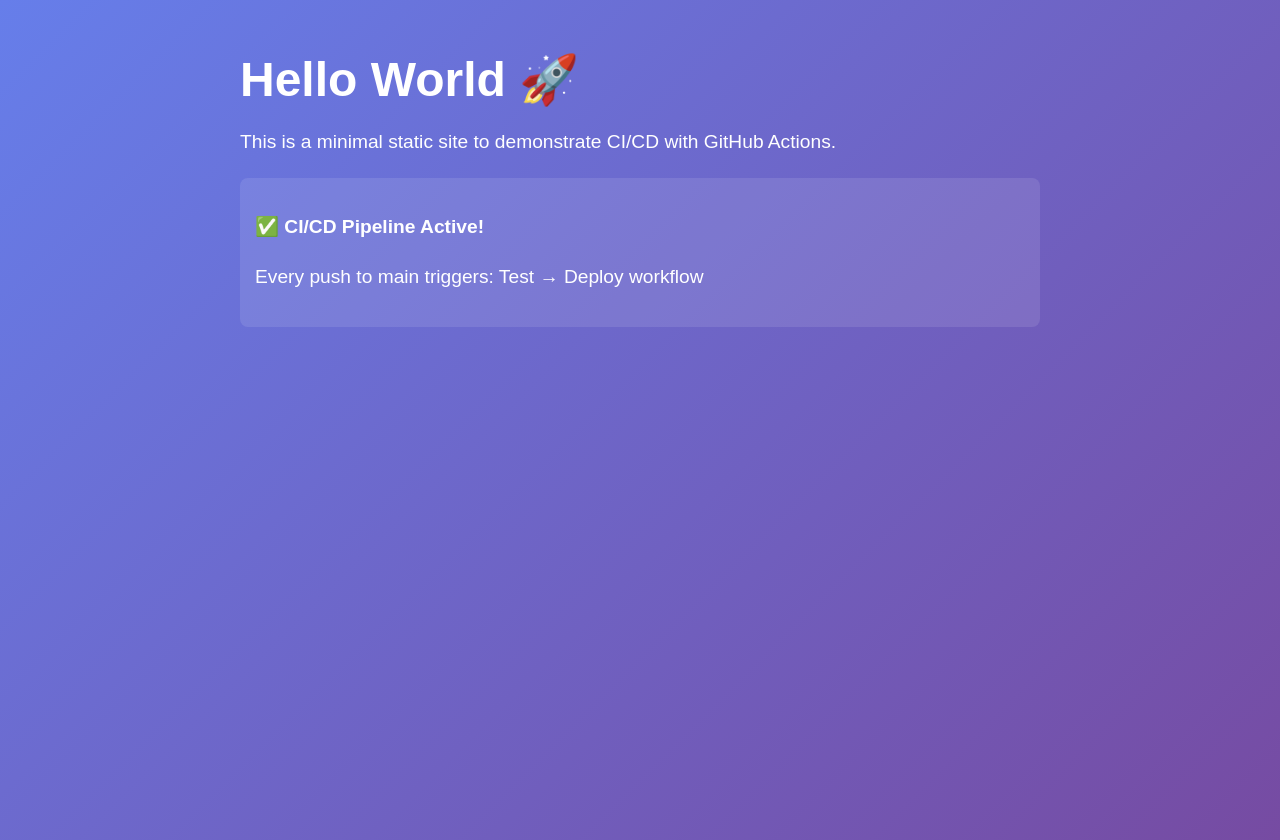
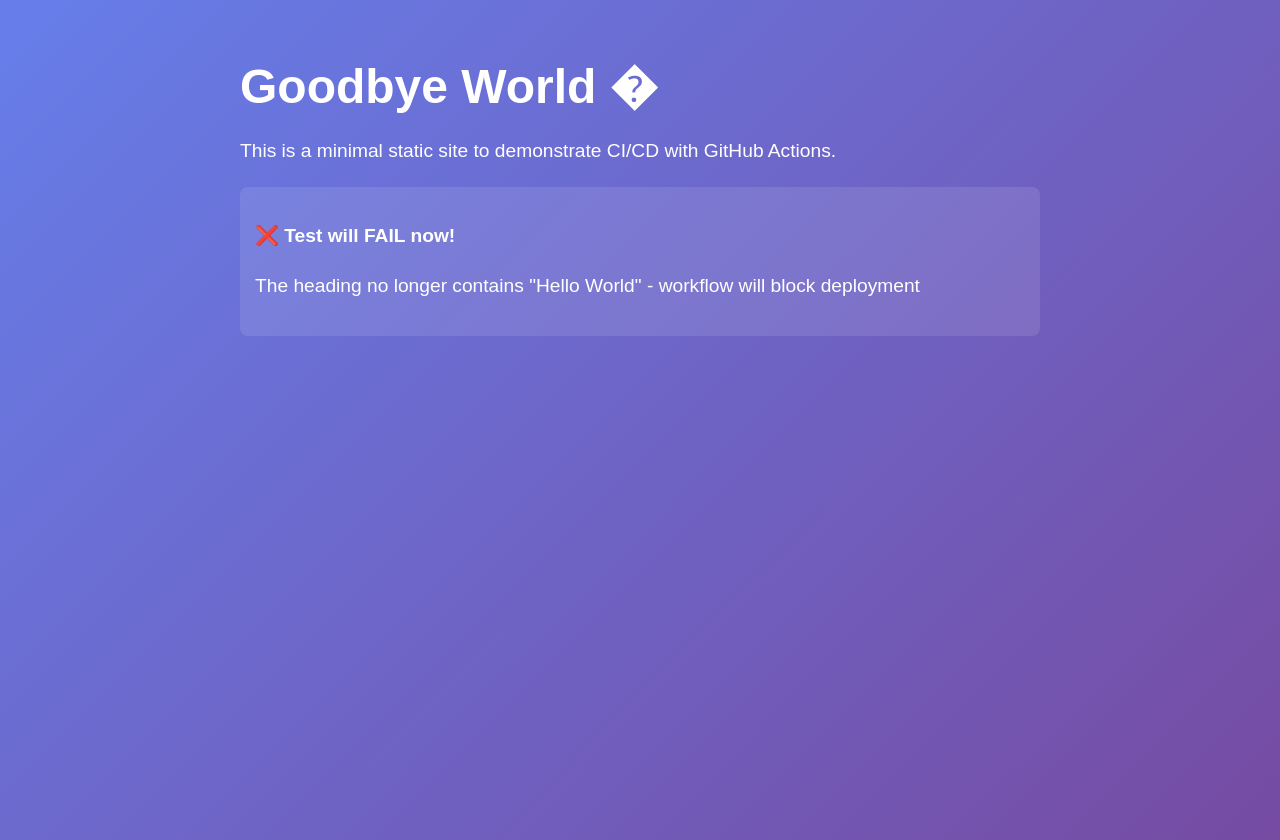
Before and after one commit to ratnakarchakkapalli/simple-web-app, a plain HTML site: page public/index.html in a window 1280 px wide. Drawn offline with Linux system fonts and the light colour scheme.

Commit message:
Break the test: change Hello World to Goodbye World

```diff
--- a/public/index.html
+++ b/public/index.html
@@ -31,11 +31,11 @@
     </style>
   </head>
   <body>
-    <h1>Hello World 🚀</h1>
+    <h1>Goodbye World �</h1>
     <p>This is a minimal static site to demonstrate CI/CD with GitHub Actions.</p>
     <div class="status">
-      <p><strong>✅ CI/CD Pipeline Active!</strong></p>
-      <p>Every push to main triggers: Test → Deploy workflow</p>
+      <p><strong>❌ Test will FAIL now!</strong></p>
+      <p>The heading no longer contains "Hello World" - workflow will block deployment</p>
     </div>
   </body>
 </html>
```
